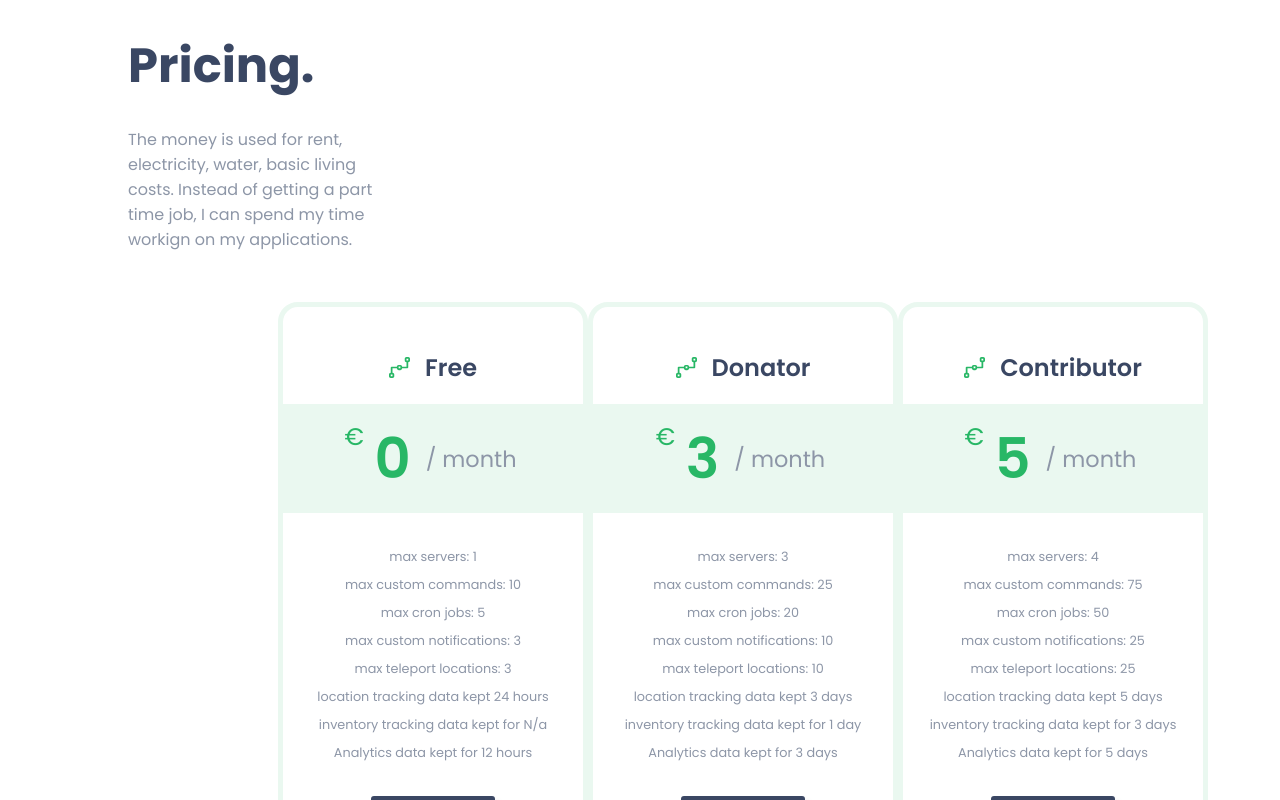
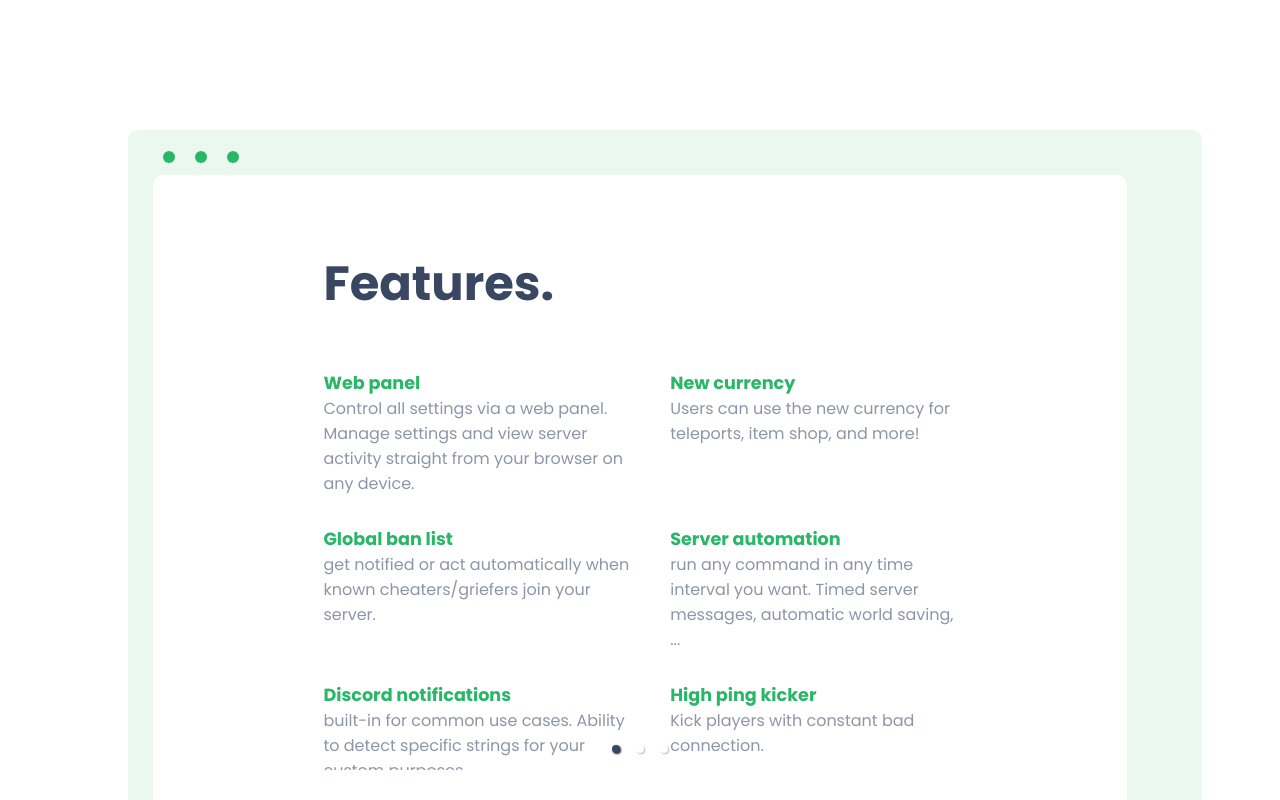
Before and after one commit to CatalysmsServerManager/frontend, a React app in the folder packages/HomepageV2/: page / in a window 1280 px wide. Shown: the part 960-1760 px from the top of the page. Built offline with nearby package versions, Linux system fonts and the light colour scheme; no server answers.

Commit message:
10 feature slider (#31)
* Minor improvements

* Add basic feature container

* Minor update

```diff
--- a/packages/HomepageV2/package.json
+++ b/packages/HomepageV2/package.json
@@ -19,11 +19,15 @@
   "dependencies": {
     "dotenv": "^8.2.0",
     "history": "^4.10.1",
+    "koa": "^2.11.0",
+    "koa-logger": "^3.2.1",
+    "koa-static": "^5.0.0",
     "node-sass": "4.13.0",
     "react": "^16.11.0",
     "react-dom": "^16.11.0",
     "react-helmet": "^5.2.1",
     "react-markdown": "^4.2.2",
+    "react-responsive-carousel": "^3.1.51",
     "react-router-dom": "^5.1.2",
     "styled-components": "^4.4.0"
   },
--- a/packages/HomepageV2/src/components/layout/Button.js
+++ b/packages/HomepageV2/src/components/layout/Button.js
@@ -11,9 +11,11 @@ const StyledButton = styled.button`
   border-radius: 3px;
   box-shadow: 6px 3px 6px -3px rgba(0,0,0,0.16);
   transition: background-color .2s ease-in-out;
+  transition: transform .2s ease-in-out;
 
   &:hover{
-    background-color: ${({ theme, alt }) => lighten(0.05, alt ? theme.title : theme.main)}
+    background-color: ${({ theme, alt }) => lighten(0.05, alt ? theme.title : theme.main)};
+    transform: translateY(-3px);
   }
 `
 
--- a/packages/HomepageV2/src/components/layout/Footer.js
+++ b/packages/HomepageV2/src/components/layout/Footer.js
@@ -7,13 +7,14 @@ import mail from '../../images/mail.svg'
 
 const Container = styled.footer`
   width: 100%;
-  height: 145px;
+  height: 100px;
   display: flex;
   flex-direction: row;
   align-items: center;
   justify-content: space-evenly;
   padding: 0 50px;
   color: ${({ theme }) => theme.text};
+  background-color: #fafafa;
 `
 const IconNav = styled.nav`
   width: 33%;
--- a/packages/HomepageV2/src/components/layout/Link.js
+++ b/packages/HomepageV2/src/components/layout/Link.js
@@ -8,18 +8,21 @@ const StyledLink = styled(ReactRouterLink)`
   color: ${({ theme }) => theme.title};
   font-weight: 500;
   transition: color .1s ease-in-out;
+  transition: transform .2s ease-in-out;
 
   &:hover{
     color: ${({ theme }) => lighten(0.2, theme.title)};
+    transform: translateY(-3px);
   }
 `
 const StyledAnchor = styled.a`
   color: ${({ theme }) => theme.title};
   font-weight: 500;
   transition: color .1s ease-in-out;
-
+  transition: transform .2s ease-in-out;
   &:hover{
     color: ${({ theme }) => lighten(0.2, theme.title)};
+    transform: translateY(-5px);
   }
 `
 
--- /dev/null
+++ b/packages/HomepageV2/src/components/layout/blocks/Feature.js
@@ -0,0 +1,159 @@
+import React from 'react'
+import styled from 'styled-components'
+import { Carousel } from 'react-responsive-carousel'
+import 'react-responsive-carousel/lib/styles/carousel.min.css'
+
+const Container = styled.div`
+  width: 100%;
+  height: 800px;
+  margin-top: 200px;
+  margin-bottom: 200px;
+  padding: calc(25px - 10px) 25px 25px 25px;
+  background-color: ${({ theme }) => theme.shade};
+  border-radius: 10px;
+`
+
+const Circle = styled.div`
+  display: inline-block;
+  width: 12px;
+  height: 12px;
+  background-color: ${({ theme }) => theme.main };
+  border-radius: 50%;
+  margin: 0 10px;
+  transition: background-color .3s ease-in-out;
+
+  &:hover{
+    &:first-child{
+    background-color: ${({ theme }) => theme.title};
+    }
+  }
+`
+
+const Window = styled.div`
+  width: calc(100% - 50px);
+  margin-top: 5px;
+  height: calc(100% - 75px);
+  background-color: white;
+  border-radius: 10px;
+  display: flex;
+  align-items: center;
+  justify-content: center;
+`
+const ContentContainer = styled.div`
+  width: 65%;
+  height: 80%;
+
+  h2 {
+    font-size: 3rem;
+  }
+
+`
+
+const StyledCarousel = styled(Carousel)`
+  margin-top: 50px;
+  background-color: white;
+  height: 500px;
+
+  .control-dots{
+    margin-top: 50px;
+    .dot{
+      width: 12px;
+      height: 12px;
+      border: none;
+      box-shadow: none;
+      background-color: ${({ theme }) => theme.main };
+      opacity: 1;
+      &.selected{
+        background-color: ${({ theme }) => theme.title};
+      }
+    }
+  }
+`
+const Block = styled.div`
+  height: 400px;
+  grid-gap: 30px;
+  width: 100%;
+  padding-bottom: 100px;
+  background-color: white;
+  display: grid;
+  grid-template-columns: auto auto;
+`
+const FeatureBlock = styled.div`
+  text-align: left;
+  h3{
+    color: ${({ theme }) => theme.main};
+    font-size: 1.1rem;
+  }
+`
+
+export default function Feature(){
+  return (
+    <Container>
+      <Circle/>
+      <Circle/>
+      <Circle/>
+      <Window>
+        <ContentContainer>
+          <h2>Features.</h2>
+          <StyledCarousel autoPlay={true} infiniteLoop={true} interval={10000} showArrows={false} showStatus={false} showThumbs={false} >
+            <Block>
+              {
+                featureData1.map((feature) => (
+                  <FeatureBlock key={feature[0]}>
+                    <h3>{feature[0]}</h3>
+                    <p>{feature[1]}</p>
+                  </FeatureBlock>
+                ))
+              }
+            </Block>
+            <Block>
+              {
+                featureData2.map((feature) => (
+                  <FeatureBlock key={feature[0]}>
+                    <h3>{feature[0]}</h3>
+                    <p>{feature[1]}</p>
+                  </FeatureBlock>
+                ))
+              }
+            </Block>
+            <Block>
+              {
+                featureData3.map((feature) => (
+                  <FeatureBlock key={feature[0]}>
+                    <h3>{feature[0]}</h3>
+                    <p>{feature[1]}</p>
+                  </FeatureBlock>
+                ))
+              }
+            </Block>
+          </StyledCarousel>
+        </ContentContainer>
+      </Window>
+    </Container>
+  )
+}
+
+// featureblock data per block
+const featureData1 = [
+  ['Web panel', 'Control all settings via a web panel. Manage settings and view server activity straight from your browser on any device.'],
+  ['New currency', 'Users can use the new currency for teleports, item shop, and more!'],
+  ['Global ban list', 'get notified or act automatically when known cheaters/griefers join your server.'],
+  ['Server automation','run any command in any time interval you want. Timed server messages, automatic world saving, ...'],
+  ['Discord notifications', 'built-in for common use cases. Ability to detect specific strings for your custom purposes.'],
+  ['High ping kicker','Kick players with constant bad connection.']
+]
+
+const featureData2 = [
+  ['Country ban','automatically kick or ban players from certain countries from your server.'],
+  ['Player tracking','Track location and inventory of online players and view them on a map of your server.'],
+  ['Ingame commands','Playermade teleports, ingame support system, ... Custom commands to expose console commands to players in a controlled way'],
+  ['Economy system','Let players earn money by playing your 7 Days to Die Server by killing zombies and typing on your Discord server. They can spend their cash in your servers shop, teleports and more.'],
+  ['Discord integration','Chat bridge (chat between Discord and your 7 Days to Die Server), multiple commands to view player info or view server status.'],
+  ['Support ticket system','Let players create support requests ingame. Admins can view and comment on these via the website to provide quick support for players.']
+]
+
+const featureData3 = [
+  ['Server analytics','charts of # of online players, server FPS, RAM usage.'],
+  ['Permissions and roles','Give users special permission on the webpanel or ingame.'],
+  ['Custom hooks','React to events (playerJoined, playerConnected, playerDisconnected, chatMessage, playerKilled, playerDeath, playerSuicide, playerLevel, zombieKilled, animalKilled or a custom search) on your server with any command(s) you want. ']
+]
--- a/packages/HomepageV2/src/components/pages/Home.js
+++ b/packages/HomepageV2/src/components/pages/Home.js
@@ -3,6 +3,7 @@ import styled from 'styled-components'
 
 import Header from '../layout/Header'
 import Landing from '../layout/blocks/Landing'
+import Feature from '../layout/blocks/Feature'
 import Pricing from '../layout/blocks/Pricing'
 import Info from '../layout/Info'
 import Footer from '../layout/Footer'
@@ -19,6 +20,7 @@ export default function Home(){
       <Body>
         <Landing/>
         <Info/>
+        <Feature/>
         <Pricing/>
       </Body>
       <Footer/>
```
Also changed, not shown: packages/HomepageV2/src/components/layout/blocks/Feature.fixture.js (added, +10 -0 lines), 1 other file (tests, documents, lock files or other folders).
